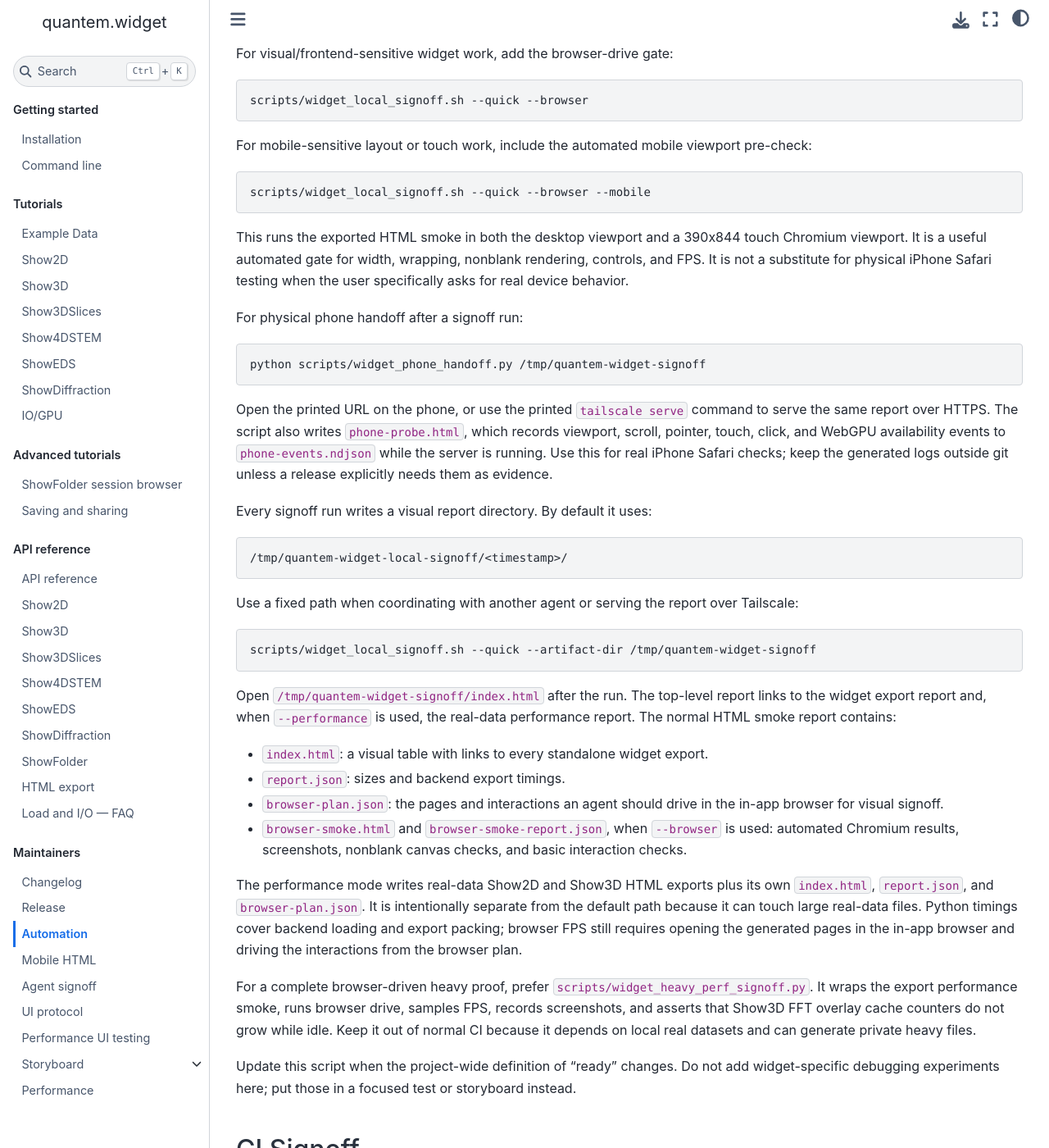
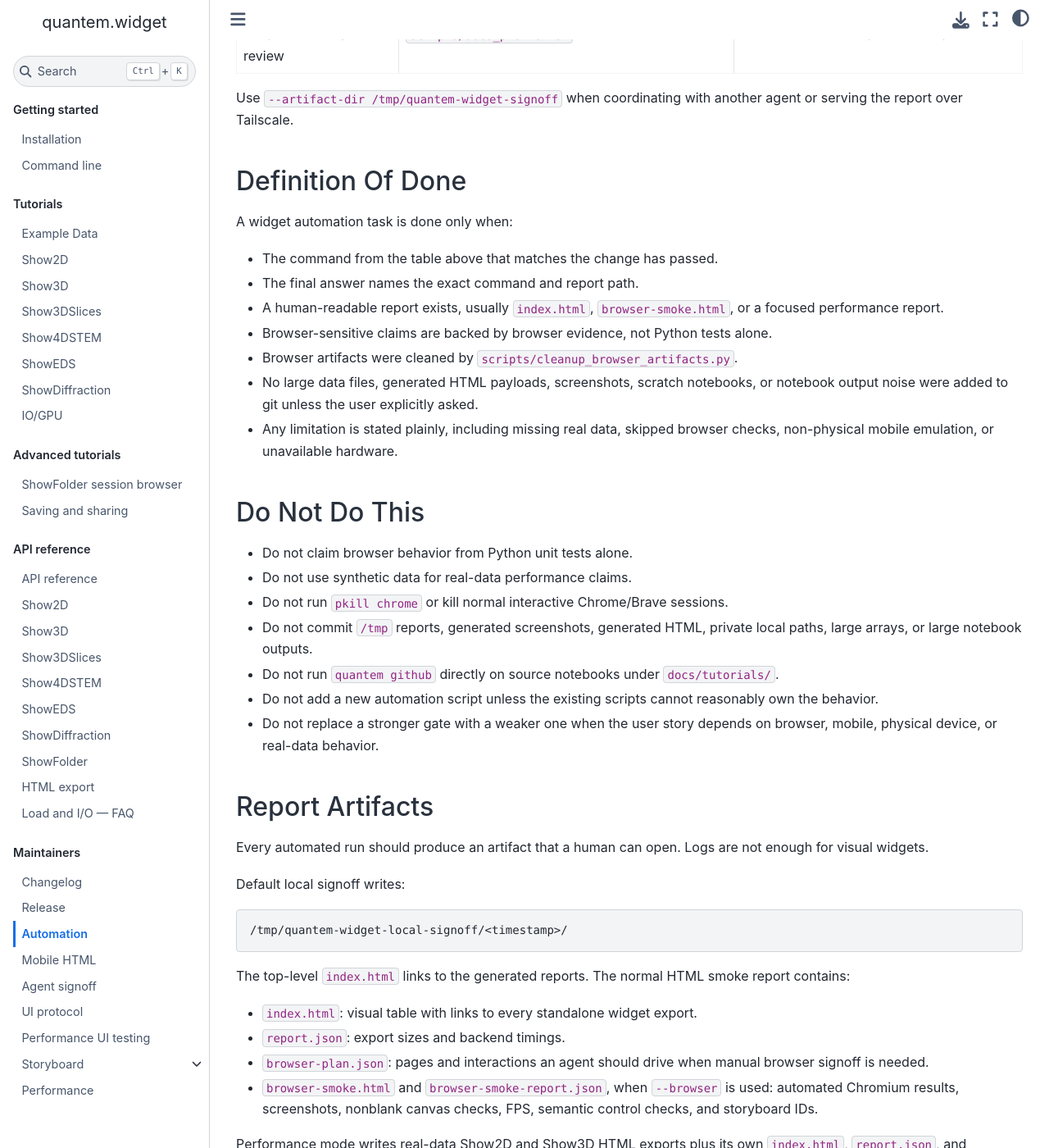
Before and after one commit to bobleesj/quantem.widget, a Jupyter Book: the page built from docs/maintainer/automation.md, in a window 1280 px wide and 1400 px high, scrolled down 904 px. Shown: the whole window at 82% size. Built offline with Jupyter Book 1.0.4 settings and Sphinx 7.4.7 and the Sphinx Book theme 1.1.4, drawn with Linux system fonts in a browser that asks for light colours; some of the changed text lies outside the part shown.

Commit message:
Clarify automation signoff protocol

````diff
--- a/docs/maintainer/automation.md
+++ b/docs/maintainer/automation.md
@@ -1,150 +1,119 @@
 # Automation
 
-Use these commands to keep widget work repeatable across humans and agents.
-Automation here should stay small, boring, and testable. Each script has one
-job; `scripts/widget_local_signoff.sh` is the only general entrypoint.
+Use this page to choose the right readiness gate for widget work. Automation
+should stay small, repeatable, and inspectable. `scripts/widget_local_signoff.sh`
+is the general entrypoint; other scripts exist for focused reports or stronger
+real-data proof.
 
-## Local Signoff
+## Which Command Should I Run?
 
-Run the default signoff before saying a widget change is ready:
+| Situation | Command | Evidence |
+| --- | --- | --- |
+| Small Python, docs, or protocol change | `scripts/widget_local_signoff.sh --quick` | Size guards, frontend build, focused tests, HTML export smoke report. |
+| Normal widget change before saying it is ready | `scripts/widget_local_signoff.sh` | Full tests, HTML export smoke report, docs build. |
+| Widget UI, interaction, or HTML export change | `scripts/widget_local_signoff.sh --quick --browser` | Exported HTML plus automated Chromium report, screenshots, nonblank canvas checks, FPS. |
+| Mobile layout or touch-sensitive change | `scripts/widget_local_signoff.sh --quick --browser --mobile` | Desktop and 390x844 touch Chromium pre-check. |
+| Release-oriented validation | `scripts/widget_local_signoff.sh --full --performance` | Full local gates, frontend typecheck/tests, release check without wheel, real-data export timing report. |
+| Heavy real-data performance claim | `PYTHONPATH=src:. python scripts/widget_heavy_perf_signoff.py` | Local-only cudahost/maca-style real-data browser FPS, screenshots, FFT idle-cache report. |
+| Physical iPhone Safari behavior | `python scripts/widget_phone_handoff.py /tmp/quantem-widget-signoff` | Tailscale/HTTPS handoff URL plus phone viewport, touch, pointer, and WebGPU logs. |
+| Local docs visual review | `scripts/docs_preview.sh` | Rendered documentation site in a browser. |
 
-```bash
-scripts/widget_local_signoff.sh
-```
+Use `--artifact-dir /tmp/quantem-widget-signoff` when coordinating with another
+agent or serving the report over Tailscale.
 
-This runs repository size guards, frontend build, the full Python test suite,
-HTML export smoke coverage for every export-capable widget, and the docs build.
-It also performs stale browser artifact cleanup before the main checks so a
-previous crashed browser run does not bias memory, disk, or process behavior.
+## Definition Of Done
 
-For faster iteration while fixing one issue:
+A widget automation task is done only when:
 
-```bash
-scripts/widget_local_signoff.sh --quick
-```
+- The command from the table above that matches the change has passed.
+- The final answer names the exact command and report path.
+- A human-readable report exists, usually `index.html`, `browser-smoke.html`, or
+  a focused performance report.
+- Browser-sensitive claims are backed by browser evidence, not Python tests
+  alone.
+- Browser artifacts were cleaned by `scripts/cleanup_browser_artifacts.py`.
+- No large data files, generated HTML payloads, screenshots, scratch notebooks,
+  or notebook output noise were added to git unless the user explicitly asked.
+- Any limitation is stated plainly, including missing real data, skipped browser
+  checks, non-physical mobile emulation, or unavailable hardware.
 
-For release-oriented validation:
+## Do Not Do This
 
-```bash
-scripts/widget_local_signoff.sh --full --performance
-```
+- Do not claim browser behavior from Python unit tests alone.
+- Do not use synthetic data for real-data performance claims.
+- Do not run `pkill chrome` or kill normal interactive Chrome/Brave sessions.
+- Do not commit `/tmp` reports, generated screenshots, generated HTML, private
+  local paths, large arrays, or large notebook outputs.
+- Do not run `quantem github` directly on source notebooks under
+  `docs/tutorials/`.
+- Do not add a new automation script unless the existing scripts cannot
+  reasonably own the behavior.
+- Do not replace a stronger gate with a weaker one when the user story depends
+  on browser, mobile, physical device, or real-data behavior.
 
-For the local-only real-data browser performance gate on cudahost/maca-class
-data:
+## Report Artifacts
 
-```bash
-PYTHONPATH=src:. python scripts/widget_heavy_perf_signoff.py
-```
+Every automated run should produce an artifact that a human can open. Logs are
+not enough for visual widgets.
 
-This is deliberately not a normal CI command. It discovers local real
-microscopy data, generates heavy Show2D/Show3D standalone HTML, drives those
-pages in Chromium, verifies FPS, checks the Show3D FFT overlay idle-cache guard,
-and writes screenshots plus `heavy-signoff-report.json` under `/tmp` by
-default. Do not commit or upload the real-data artifacts, local paths, or
-screenshots unless a release explicitly asks for them.
-
-For visual/frontend-sensitive widget work, add the browser-drive gate:
-
-```bash
-scripts/widget_local_signoff.sh --quick --browser
-```
-
-For mobile-sensitive layout or touch work, include the automated mobile
-viewport pre-check:
-
-```bash
-scripts/widget_local_signoff.sh --quick --browser --mobile
-```
-
-This runs the exported HTML smoke in both the desktop viewport and a 390x844
-touch Chromium viewport. It is a useful automated gate for width, wrapping,
-nonblank rendering, controls, and FPS. It is not a substitute for physical
-iPhone Safari testing when the user specifically asks for real device behavior.
-
-For physical phone handoff after a signoff run:
-
-```bash
-python scripts/widget_phone_handoff.py /tmp/quantem-widget-signoff
-```
-
-Open the printed URL on the phone, or use the printed `tailscale serve` command
-to serve the same report over HTTPS. The script also writes
-`phone-probe.html`, which records viewport, scroll, pointer, touch, click, and
-WebGPU availability events to `phone-events.ndjson` while the server is running.
-Use this for real iPhone Safari checks; keep the generated logs outside git
-unless a release explicitly needs them as evidence.
-
-Every signoff run writes a visual report directory. By default it uses:
+Default local signoff writes:
 
 ```text
 /tmp/quantem-widget-local-signoff/<timestamp>/
 ```
 
-Use a fixed path when coordinating with another agent or serving the report over
-Tailscale:
+The top-level `index.html` links to the generated reports. The normal HTML
+smoke report contains:
+
+- `index.html`: visual table with links to every standalone widget export.
+- `report.json`: export sizes and backend timings.
+- `browser-plan.json`: pages and interactions an agent should drive when manual
+  browser signoff is needed.
+- `browser-smoke.html` and `browser-smoke-report.json`, when `--browser` is
+  used: automated Chromium results, screenshots, nonblank canvas checks, FPS,
+  semantic control checks, and storyboard IDs.
+
+Performance mode writes real-data Show2D and Show3D HTML exports plus its own
+`index.html`, `report.json`, and `browser-plan.json`. Heavy performance signoff
+writes `heavy-signoff-report.json`, browser screenshots, and an `index.html`
+summary. Keep real-data artifacts outside git.
+
+## Browser Cleanup
+
+Browser tests must clean up after themselves:
 
 ```bash
-scripts/widget_local_signoff.sh --quick --artifact-dir /tmp/quantem-widget-signoff
+python scripts/cleanup_browser_artifacts.py
 ```
 
-Open `/tmp/quantem-widget-signoff/index.html` after the run. The top-level
-report links to the widget export report and, when `--performance` is used, the
-real-data performance report. The normal HTML smoke report contains:
+The janitor removes stale QuantEM/Playwright/Chrome temp profiles and logs under
+`/tmp` after they are older than six hours. It intentionally avoids global
+Chrome killing and does not touch normal interactive browser sessions. Browser
+automation should use isolated temporary profiles, close browser contexts in
+`finally`, and leave only report artifacts needed for review.
 
-- `index.html`: a visual table with links to every standalone widget export.
-- `report.json`: sizes and backend export timings.
-- `browser-plan.json`: the pages and interactions an agent should drive in the
-  in-app browser for visual signoff.
-- `browser-smoke.html` and `browser-smoke-report.json`, when `--browser` is
-  used: automated Chromium results, screenshots, nonblank canvas checks, and
-  basic interaction checks.
+If a browser process is launched manually, write a PID file under
+`/tmp/quantem-widget-browser-pids` so the janitor can terminate only that known
+browser process if a later run crashes.
 
-The performance mode writes real-data Show2D and Show3D HTML exports plus its
-own `index.html`, `report.json`, and `browser-plan.json`. It is intentionally
-separate from the default path because it can touch large real-data files.
-Python timings cover backend loading and export packing; browser FPS still
-requires opening the generated pages in the in-app browser and driving the
-interactions from the browser plan.
-
-For a complete browser-driven heavy proof, prefer
-`scripts/widget_heavy_perf_signoff.py`. It wraps the export performance smoke,
-runs browser drive, samples FPS, records screenshots, and asserts that
-Show3D FFT overlay cache counters do not grow while idle. Keep it out of normal CI
-because it depends on local real datasets and can generate private heavy files.
-
-Update this script when the project-wide definition of "ready" changes. Do not
-add widget-specific debugging experiments here; put those in a focused test or
-storyboard instead.
+`scripts/widget_local_signoff.sh` runs stale browser artifact cleanup at the
+start of every signoff and again after `--browser` or `--performance` gates.
+Keep this cleanup path in the protocol to prevent memory leaks, stale browser
+caches, and zombie test profiles from changing future test results.
 
 ## CI Signoff
 
-`.github/workflows/widget-ci.yml` runs the default local signoff on pull requests
-and pushes that touch widget source, tests, scripts, or docs. Keep the workflow
-aligned with `scripts/widget_local_signoff.sh` so local and CI behavior stay the
-same.
+`.github/workflows/widget-ci.yml` runs local signoff on pull requests and pushes
+that touch widget source, tests, scripts, docs, package files, or workflow
+files. Keep CI aligned with `scripts/widget_local_signoff.sh`; if CI fails but
+local signoff passes, treat it as a dependency or environment drift bug.
 
-If CI fails but local signoff passes, treat that as a dependency or environment
-drift bug and fix the workflow rather than adding a second CI-only definition of
-readiness.
-
-## Docs Preview
-
-Build and serve local documentation:
-
-```bash
-scripts/docs_preview.sh
-```
-
-Then open the printed local URL in a browser. To serve an existing build:
-
-```bash
-scripts/docs_preview.sh --no-build
-```
-
-Use this for rendered documentation feedback. Do not commit `docs/_build`.
-
-This script is intentionally not part of CI. It is a local preview server for
-visual review.
+CI should upload the signoff artifact directory with `actions/upload-artifact`
+so humans and agents can download `index.html`, `report.json`,
+`browser-plan.json`, and any generated smoke reports from GitHub Actions. The
+default CI gate should stay lightweight. Browser-heavy, mobile, physical phone,
+and local real-data gates remain explicit opt-in gates unless the project
+decides to pay that runtime cost.
 
 ## HTML Export Smoke
 
@@ -155,42 +124,29 @@
 ```
 
 The smoke covers `Show2D`, `Show3D`, `Show3DSlices`, `Show4DSTEM`, `ShowEDS`,
-`ShowDiffraction`, and `ShowFolder`. `Show2D` and `Show3D` intentionally get a
-small settings matrix rather than a single happy-path export: single panel,
-multi-panel galleries, FFT modes, hidden/starred panels, compact/no-title
-layouts, panel visibility, multi-panel Show3D, and downsampled Show3D export.
-It verifies that each export writes widget state and expected content markers.
-It also writes an `index.html` visual report and `browser-plan.json` in the
-artifact directory, so another agent or reviewer can open the generated pages
-and inspect the widgets directly.
+`ShowDiffraction`, and `ShowFolder`. `Show2D` and `Show3D` use a small settings
+matrix: single panel, multi-panel galleries, FFT modes, hidden/starred panels,
+compact/no-title layouts, panel visibility, multi-panel Show3D, and
+downsampled Show3D export. This checks export protocol coverage with tiny data,
+not heavy interaction performance.
 
 Update this smoke when a new public widget gains `export_html()`, or when an
-existing widget's canonical small export options change. Keep the datasets tiny;
-this checks export protocol coverage, not heavy interaction performance.
+existing widget's canonical small export options change.
 
 ## Browser HTML Smoke
 
-Drive the generated standalone HTML in Chromium:
+Drive generated standalone HTML in Chromium:
 
 ```bash
 PYTHONPATH=src:. python scripts/widget_browser_smoke.py --artifact-dir /tmp/quantem-widget-signoff/html-smoke
 ```
 
-This is the automated browser layer for exported HTML. It opens every page from
-`report.json`, verifies visible canvases are nonblank, performs wheel/drag
-interactions on the primary canvas, toggles visible switches, drags a slider
-when one is present, records console/page/HTTP errors, samples
-`requestAnimationFrame` FPS, records storyboard IDs covered by each export, and
-saves screenshots.
+This opens every page from `report.json`, verifies visible canvases are
+nonblank, performs wheel/drag interactions, toggles visible switches, drags a
+slider when one is present, records console/page/HTTP errors, samples
+`requestAnimationFrame` FPS, records storyboard IDs, and saves screenshots.
 
-Run this after `scripts/widget_html_smoke.py`, or use
-`scripts/widget_local_signoff.sh --quick --browser` to run both in order. Use
-`--headed` on `scripts/widget_browser_smoke.py` when you want to watch the
-browser drive around. Known harmless Chromium bootstrap warnings are recorded
-separately from failures; rendering, HTTP, page, and unexpected console errors
-still fail the gate.
-
-Use these options when the visual change touches performance or mobile layout:
+Use mobile and FPS options when layout or performance changed:
 
 ```bash
 PYTHONPATH=src:. python scripts/widget_browser_smoke.py \
@@ -199,38 +155,37 @@
   --min-fps 30
 ```
 
-The FPS check is intentionally browser-side and mechanical: it measures the
-page's `requestAnimationFrame` cadence after the smoke interactions. It catches
-bad regressions such as blocking scripts, runaway layout work, and interaction
-states that prevent normal repainting. It does not prove scientific throughput
-or physical iPhone Safari behavior.
+The 390x844 mobile mode is Chromium emulation. It is useful for automated
+layout checks, but it is not proof of physical iPhone Safari behavior.
 
-The semantic checks are intentionally small and stable. They record public
-controls such as `Export`, verify FFT state on FFT variants, and attach
-storyboard IDs such as `S2D-07` or `S3D-16` to the report so humans and agents
-can see which story a smoke export covers. Full story signoff still lives in
-the storyboard documents; this browser smoke is the automatic baseline.
+## Real Data And Physical Device Gates
 
-Browser tests must clean up after themselves. Use the maintained janitor before
-and after browser-heavy work:
+Use `scripts/widget_heavy_perf_signoff.py` for a complete browser-driven
+heavy-data proof. It wraps export performance smoke, runs browser drive, samples
+FPS, records screenshots, and asserts that Show3D FFT overlay cache counters do
+not grow while idle. Keep it out of normal CI because it depends on local real
+datasets and can generate private heavy files.
+
+Use `scripts/widget_phone_handoff.py` after a signoff run when the user asks for
+real iPhone behavior. Serve the existing report directory, open the printed
+Tailscale URL on the phone, and keep generated phone logs outside git unless a
+release explicitly needs them.
+
+## Docs Preview
+
+Build and serve local documentation:
 
 ```bash
-python scripts/cleanup_browser_artifacts.py
+scripts/docs_preview.sh
 ```
 
-The script removes stale QuantEM/Playwright/Chrome temp profiles and logs under
-`/tmp` after they are older than six hours. It intentionally does not run a
-global `pkill chrome` and does not touch normal interactive Chrome, Brave,
-Claude, or VS Code sessions. Browser automation should use isolated temporary
-profiles, close contexts/browsers in `finally`, and leave only report artifacts
-that humans need to inspect. If a browser process is launched manually, write a
-PID file under `/tmp/quantem-widget-browser-pids` so the janitor can terminate
-only that known browser process if a later run crashes.
+To serve an existing build:
 
-`scripts/widget_local_signoff.sh` runs this cleanup at the start of every
-signoff and again after `--browser` or `--performance` gates. Keep this cleanup
-path in the protocol to prevent memory leaks, zombie test profiles, and stale
-browser caches from changing future test results.
+```bash
+scripts/docs_preview.sh --no-build
+```
+
+Use this for rendered documentation feedback. Do not commit `docs/_build`.
 
 ## Size Guards
 
@@ -242,12 +197,9 @@
 ```
 
 These fail when tracked files, tutorial notebooks, or embedded notebook outputs
-grow beyond the project thresholds. Small real rendered examples are acceptable;
-large arrays and large HTML payloads should be generated during docs builds or
-downloaded from public data hosting only when the size justifies it.
-
-The guard scripts are tested by `tests/test_automation_scripts.py`. When changing
-thresholds or failure wording, update those tests in the same commit.
+grow beyond the project thresholds. Large arrays and large HTML payloads should
+be generated during docs builds or downloaded from public data hosting only when
+the size justifies it.
 
 ## Script Ownership
 
@@ -263,7 +215,7 @@
 | `scripts/widget_performance_smoke.py` | Record real-data Show2D/Show3D export timing, payload sizes, report HTML, and browser-drive plan. | No, only `--performance`. | Real-data performance expectations change. |
 | `scripts/widget_heavy_perf_signoff.py` | Local-only cudahost/maca heavy browser signoff for real Show2D/Show3D data, including browser FPS, screenshots, and Show3D FFT idle-cache checks. | No, never normal CI. | Heavy real-data datasets, FPS thresholds, FFT overlay performance expectations, or report format change. |
 | `scripts/docs_preview.sh` | Build and serve docs for local visual review. | No. | The docs build command or served path changes. |
-| `.github/workflows/widget-ci.yml` | Run the same local signoff on PRs and main pushes. | Yes, on matching GitHub events. | Local signoff dependencies or trigger paths change. |
+| `.github/workflows/widget-ci.yml` | Run local signoff and upload signoff artifacts on PRs and main pushes. | Yes, on matching GitHub events. | Local signoff dependencies, trigger paths, or artifact policy changes. |
 
 Avoid adding new automation files unless one of these scripts cannot reasonably
 own the behavior. Prefer adding a focused test before adding another script.
````
Also changed, not shown: 2 other files.
